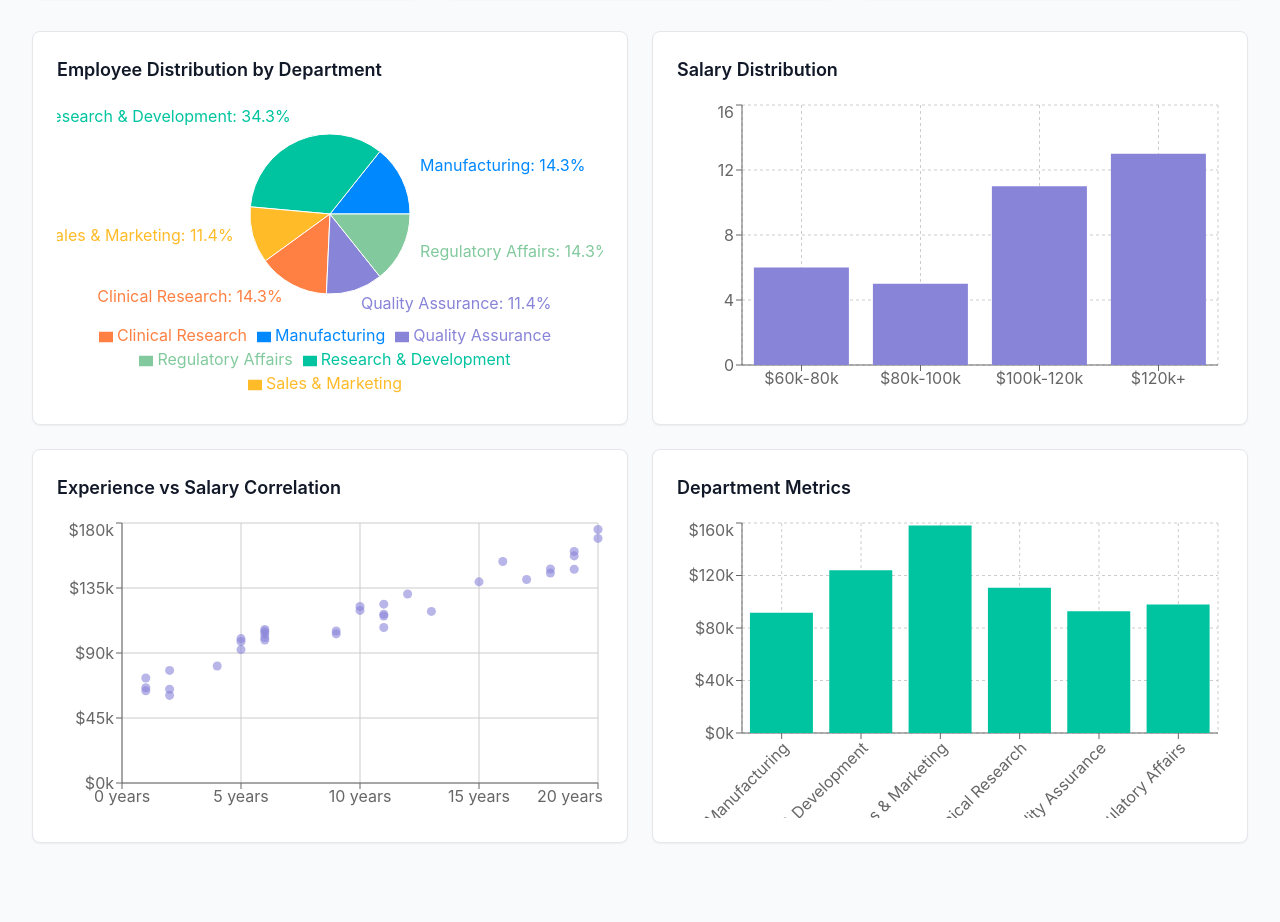
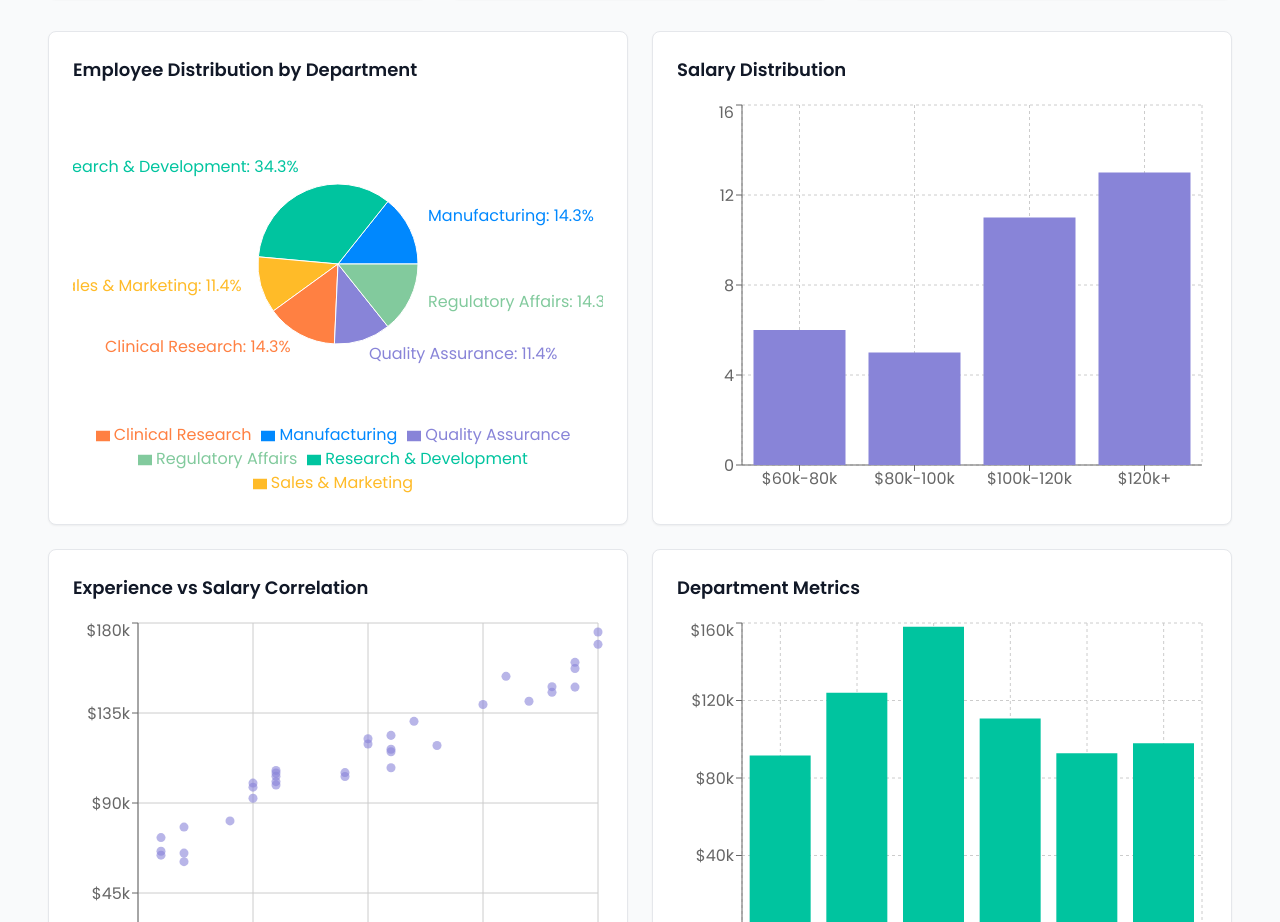
Before and after one commit to NischithRamakrishnegowda/employee-dashboard, a React (Vite) app: page / in a window 1280 px wide. Shown: the part 410-1332 px from the top of the page. Before the commit the page ends 1285 px from the top, so only its background shows below. Built offline with nearby package versions, Linux system fonts and the light colour scheme.

Commit message:
width adjusted for both emplyee table and dashboard, font updated

```diff
--- a/src/App.tsx
+++ b/src/App.tsx
@@ -189,7 +189,7 @@ const AppContent: React.FC = () => {
     <div className="min-h-screen bg-gray-50">
       {/* Header */}
       <header className="bg-white shadow-sm border-b border-gray-200">
-        <div className="max-w-7xl mx-auto px-4 sm:px-6 lg:px-8">
+        <div className="w-full mx-auto px-4 sm:px-6 lg:px-12">
           <div className="flex justify-between items-center py-6">
             <div>
               <h1 className="text-3xl font-bold text-gray-900">Employee Dashboard</h1>
@@ -253,7 +253,7 @@ const AppContent: React.FC = () => {
       </header>
 
       {/* Main Content */}
-      <main className="max-w-7xl mx-auto px-4 sm:px-6 lg:px-8 py-8">
+      <main className="w-full mx-auto px-4 sm:px-6 lg:px-12 py-8">
         {viewMode === 'dashboard' ? (
           <div className="space-y-8">
             {/* Summary Cards */}
--- a/src/components/Dashboard/DashboardCharts.tsx
+++ b/src/components/Dashboard/DashboardCharts.tsx
@@ -147,7 +147,7 @@ export const DashboardCharts: React.FC<DashboardChartsProps> = ({ employees }) =
         <h3 className="text-lg font-semibold text-gray-900 mb-4">
           Employee Distribution by Department
         </h3>
-        <ResponsiveContainer width="100%" height={300}>
+        <ResponsiveContainer width="100%" height={400}>
           <PieChart>
             <Pie
               data={departmentData}
@@ -172,7 +172,7 @@ export const DashboardCharts: React.FC<DashboardChartsProps> = ({ employees }) =
       {/* Salary Distribution Bar Chart */}
       <Card>
         <h3 className="text-lg font-semibold text-gray-900 mb-4">Salary Distribution</h3>
-        <ResponsiveContainer width="100%" height={300}>
+        <ResponsiveContainer width="100%" height={400}>
           <BarChart data={salaryData}>
             <CartesianGrid strokeDasharray="3 3" />
             <XAxis dataKey="range" />
@@ -188,7 +188,7 @@ export const DashboardCharts: React.FC<DashboardChartsProps> = ({ employees }) =
         <h3 className="text-lg font-semibold text-gray-900 mb-4">
           Experience vs Salary Correlation
         </h3>
-        <ResponsiveContainer width="100%" height={300}>
+        <ResponsiveContainer width="100%" height={400}>
           <ScatterChart data={scatterData}>
             <CartesianGrid />
             <XAxis type="number" dataKey="experience" name="Experience" unit=" years" />
@@ -207,10 +207,10 @@ export const DashboardCharts: React.FC<DashboardChartsProps> = ({ employees }) =
       {/* Department Metrics */}
       <Card>
         <h3 className="text-lg font-semibold text-gray-900 mb-4">Department Metrics</h3>
-        <ResponsiveContainer width="100%" height={300}>
+        <ResponsiveContainer width="100%" height={400}>
           <BarChart data={departmentMetrics}>
             <CartesianGrid strokeDasharray="3 3" />
-            <XAxis dataKey="name" angle={-45} textAnchor="end" height={80} interval={0} />
+            <XAxis dataKey="name" angle={-15} textAnchor="end" height={80} interval={0} />
             <YAxis tickFormatter={(value) => `$${(value / 1000).toFixed(0)}k`} />
             <Tooltip
               formatter={(value: number) => [`$${value.toLocaleString()}`, 'Avg Salary']}
--- a/src/index.css
+++ b/src/index.css
@@ -1,4 +1,10 @@
 /* src/index.css */
+@import url('https://fonts.googleapis.com/css2?family=Poppins:wght@400;500;600&display=swap');
+
+@tailwind base;
+@tailwind components;
+@tailwind utilities;
+
 @tailwind base;
 @tailwind components;
 @tailwind utilities;
@@ -24,6 +30,7 @@
 
   body {
     @apply bg-gray-50;
+    @apply font-sans;
   }
 }
 
--- a/tailwind.config.js
+++ b/tailwind.config.js
@@ -1,8 +1,12 @@
 /** @type {import('tailwindcss').Config} */
 export default {
-  content: ["./index.html", "./src/**/*.{js,ts,jsx,tsx}"],
+  content: ['./index.html', './src/**/*.{js,ts,jsx,tsx}'],
   theme: {
-    extend: {},
+    extend: {
+      fontFamily: {
+        sans: ['Poppins', 'sans-serif'], // override default primary font
+      },
+    },
   },
   plugins: [],
-}
+};
```
Also changed, not shown: 1 other file (tests, documents, lock files or other folders).
